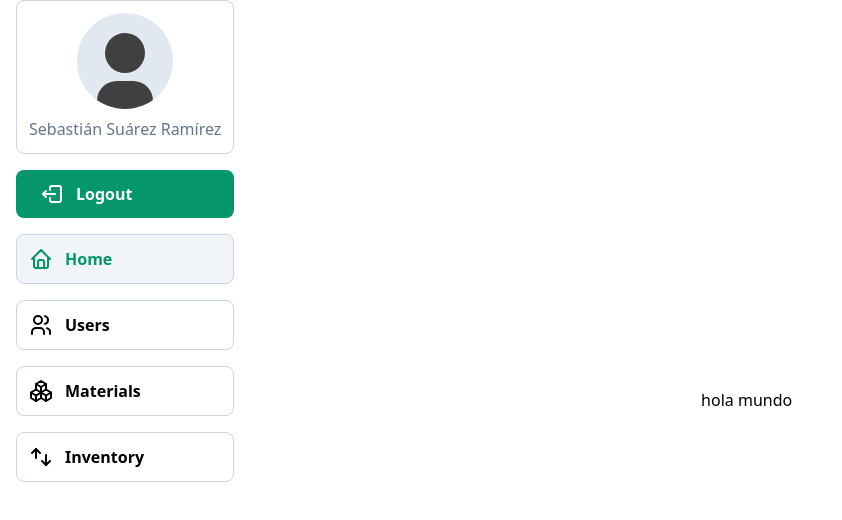
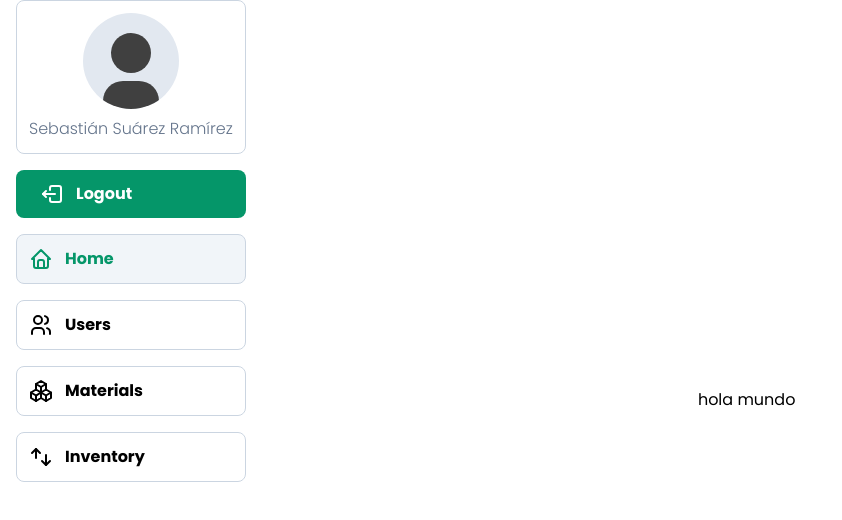
Before and after one commit to sebinllas/inventory-app, a Next.js app: page / in a window 1280 px wide. Shown: the top 520 px of the page, without its empty margins (0-842 px from the left). Built offline with nearby package versions, Linux system fonts and the light colour scheme.

Commit message:
add Poppins font to global styles

```diff
--- a/pages/_app.tsx
+++ b/pages/_app.tsx
@@ -1,10 +1,16 @@
 import { Sidebar } from '@/components/layouts/Sidebar';
 import '@/styles/globals.css';
 import type { AppProps } from 'next/app';
+import { Poppins } from 'next/font/google';
+
+const poppins = Poppins({
+  subsets: ['latin'],
+  weight: ['100', '200', '300', '400', '500', '600', '700', '800'],
+});
 
 const App = ({ Component, pageProps }: AppProps) => {
   return (
-    <div className='main-layout'>
+    <div className={`${poppins.className} main-layout`}>
       <Sidebar />
       <Component {...pageProps} />
     </div>
```
